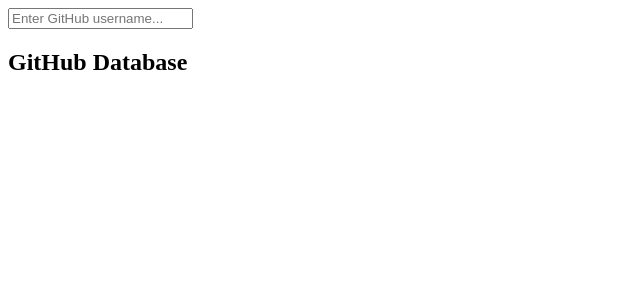
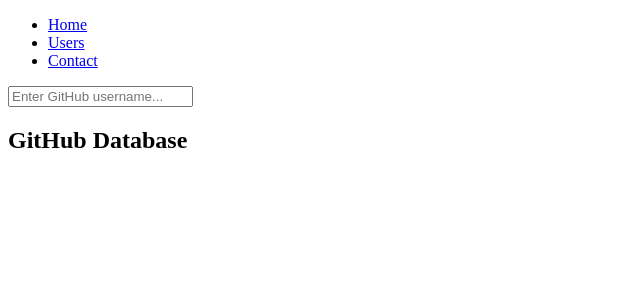
Before and after one commit to aleksa-svorcan/Spartans-FE-Test, a React app: page / in a window 1280 px wide. Shown: the top 300 px of the page, without its empty margins (0-640 px from the left). Built offline with nearby package versions, Linux system fonts and the light colour scheme; the HTML template or start-up script is replaced by a standard one.

Commit message:
added react-router and basic repos page

```diff
--- a/client/App.jsx
+++ b/client/App.jsx
@@ -1,55 +1,34 @@
-import React, { Component } from "react";
-import ReactDOM from "react-dom";
-import Navbar from './components/navbar/Navbar.jsx'
-import UserList from './components/user-list/UserList.jsx'
+import React from 'react'
+import ReactDOM from 'react-dom'
+import {
+  BrowserRouter as Router,
+  Switch,
+  Route,
+  Link,
+  useParams
+} from "react-router-dom";
+import Home from './components/home/Home.jsx'
+import UserRepos from './components/user-repos/UserRepos.jsx'
 
-class App extends Component {
-  constructor() {
-    super();
-    this.state = {
-      searchValue: '',
-      gitHubSearchResults: [],
-      isLoading: false
-    };
-  }
-  seachInputChange(event) {
-    this.setState({
-      searchValue: event.target.value
-    })
-  }
-  searchSubmit(event) {
-    event.preventDefault()
-    this.setState({
-      isLoading: true,
-    });
-    this.searchGitHubApi(this.state.searchValue)
-  }
-  searchGitHubApi(username) {
-    fetch(`https://api.github.com/search/users?q=${username}`)
-      .then(res => res.json())
-      .then(
-        (result) => {
-          this.setState({
-            isLoading: false,
-            gitHubSearchResults: result.items
-          });
-        },
-        (error) => {
-         //error handling to do
-        }
-      )
-
-  }
-  render() {
-    return (
-
-      <div className="main">
-        <Navbar searchChange={this.seachInputChange.bind(this)} submit={this.searchSubmit.bind(this)}/>
-        <UserList users={this.state.gitHubSearchResults}/>
-      </div>
-
-    );
-  }
-}
-
-ReactDOM.render(<App/>, document.getElementById('app'))
+const routing = (
+  <Router>
+    <div>
+      <ul>
+        <li>
+          <Link to="/">Home</Link>
+        </li>
+        <li>
+          <Link to="/repos">Users</Link>
+        </li>
+        <li>
+          <Link to="/contact">Contact</Link>
+        </li>
+      </ul>
+      <Switch>
+        <Route exact path="/" component = {Home} />
+        <Route path="/repos/:id" component = {UserRepos} />
+      </Switch>
+    </div>
+  </Router>
+)
+ReactDOM.render(routing, document.getElementById('app'))
--- /dev/null
+++ b/client/components/home/Home.jsx
@@ -0,0 +1,53 @@
+import React, { Component } from "react";
+import Navbar from '../navbar/Navbar.jsx'
+import UserList from '../user-list/UserList.jsx'
+
+class Home extends Component {
+  constructor() {
+    super();
+    this.state = {
+      searchValue: '',
+      gitHubSearchResults: [],
+      isLoading: false
+    };
+  }
+  seachInputChange(event) {
+    this.setState({
+      searchValue: event.target.value
+    })
+  }
+  searchSubmit(event) {
+    event.preventDefault()
+    this.setState({
+      isLoading: true,
+    });
+    this.searchGitHubApi(this.state.searchValue)
+  }
+  searchGitHubApi(username) {
+    fetch(`https://api.github.com/search/users?q=${username}`)
+      .then(res => res.json())
+      .then(
+        (result) => {
+          this.setState({
+            isLoading: false,
+            gitHubSearchResults: result.items
+          });
+        },
+        (error) => {
+         //error handling to do
+        }
+      )
+  }
+
+  render() {
+    return (
+      <div className="main">
+        <Navbar searchChange={this.seachInputChange.bind(this)} submit={this.searchSubmit.bind(this)}/>
+        <UserList users={this.state.gitHubSearchResults}/>
+      </div>
+
+    );
+  }
+}
+
+export default Home
--- a/client/components/navbar/Navbar.jsx
+++ b/client/components/navbar/Navbar.jsx
@@ -5,7 +5,7 @@
 
   return (
     <nav id="navbar">
-    <form onSubmit={props.submit}>
+    <form className="navbar-form" onSubmit={props.submit}>
       <input id="search" onChange={props.searchChange}  type="text" placeholder="Enter GitHub username..."></input>
     </form>
       <h1 className="navbar-title">GitHub Database</h1>
--- a/client/components/user-list-item/UserListItem.jsx
+++ b/client/components/user-list-item/UserListItem.jsx
@@ -1,16 +1,18 @@
 import React from 'react';
+import { Link } from 'react-router-dom'
 function UserListItem(props) {
+
 	return (
-
+		<Link to={`/repos/${props.user.login}`}>
 			<div className="user-list-item">
 				<div className="user-image-container">
 					<img className="user-image" src={props.user.avatar_url}/>
 				</div>
 				<div className="user-text-container">
 					<h3 className="user-username">{props.user.login}</h3>
-				<p className="user-description">sample text</p>
 				</div>
 			</div>
+		</Link>
 		);
 }
 export default UserListItem;
--- /dev/null
+++ b/client/components/user-repos/UserRepos.jsx
@@ -0,0 +1,18 @@
+import React, { Component } from "react";
+class UserRepos extends Component {
+  constructor(props) {
+    super();
+    this.state = {
+    	username: props.match.params.id
+
+    }
+  }
+  render() {
+    return (
+
+  		<p>{this.state.username}</p>
+
+    );
+  }
+}
+export default UserRepos;
--- a/package.json
+++ b/package.json
@@ -23,7 +23,8 @@
   "dependencies": {
     "express": "^4.17.1",
     "react": "^16.12.0",
-    "react-dom": "^16.12.0"
+    "react-dom": "^16.12.0",
+    "react-router-dom": "^5.1.2"
   },
   "devDependencies": {
     "@babel/core": "^7.7.5",
```
Also changed, not shown: 2 other files (tests, documents, lock files or other folders). Lines whose indentation alone changed are shown as unchanged.
